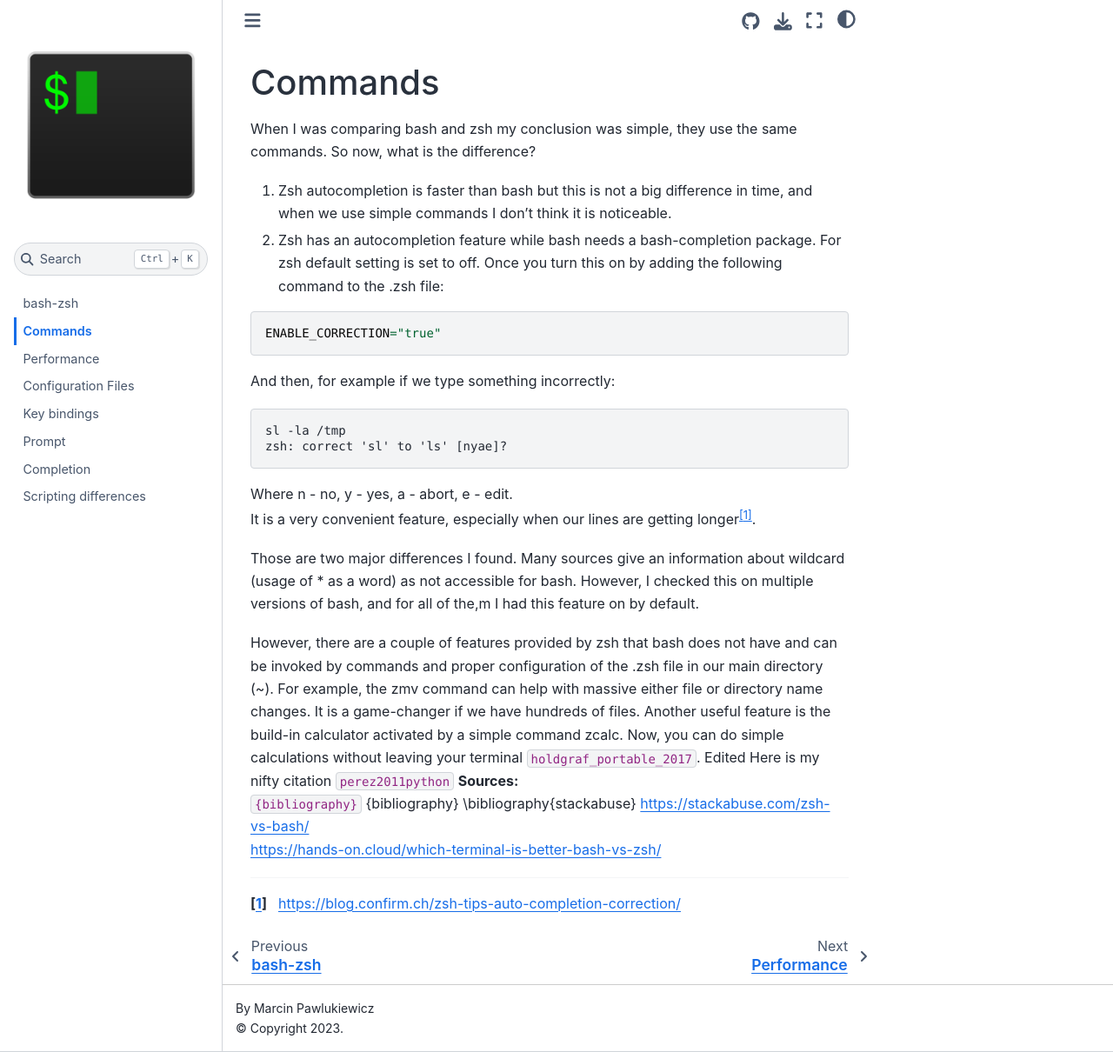
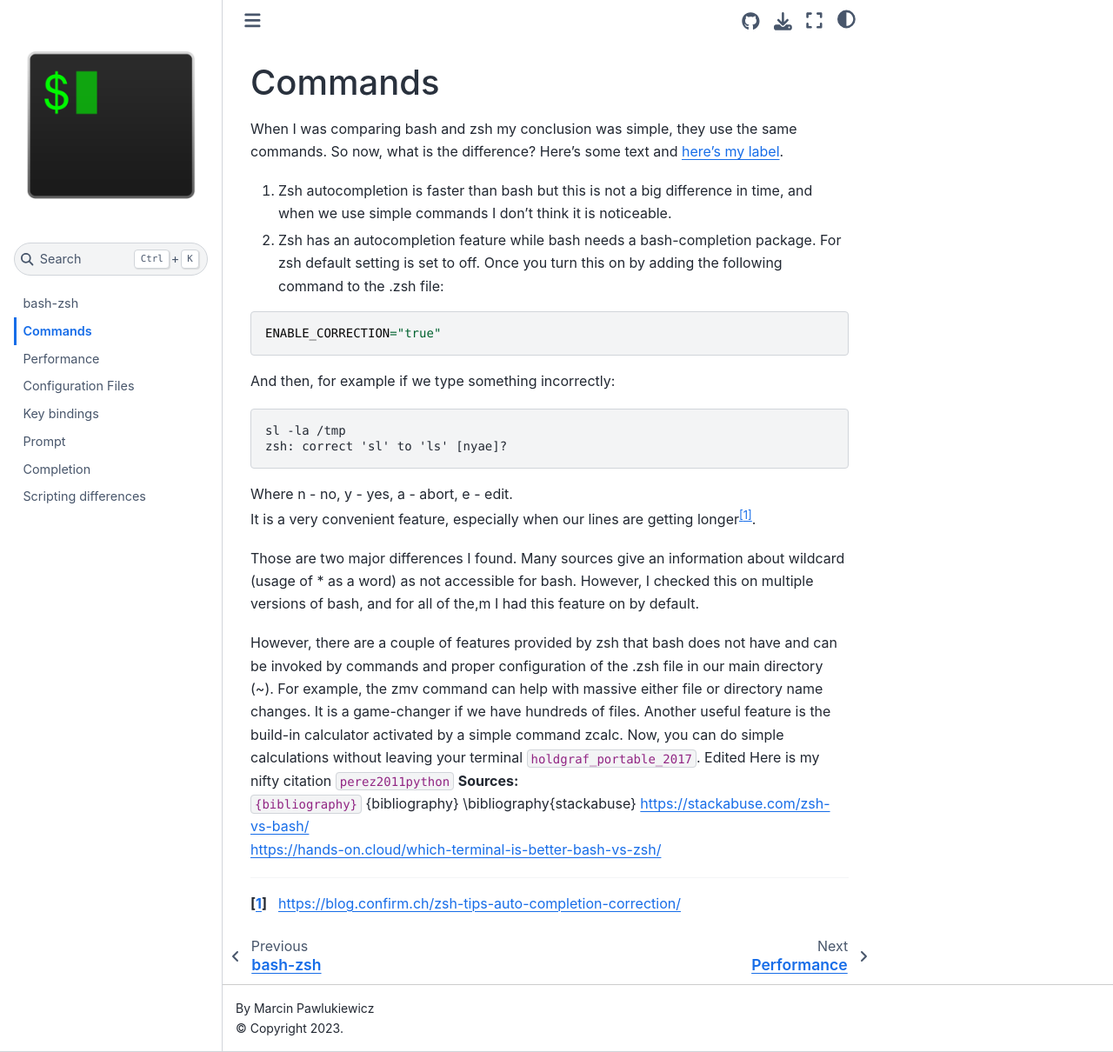
Before and after one commit to marcinpawlukiewicz/bash-zsh, a Jupyter Book: the page built from commands.md, in a window 1280 px wide and 1210 px high. Shown: the whole window at 87% size. Built offline with Jupyter Book 1.0.4 settings and Sphinx 7.4.7 and the Sphinx Book theme 1.1.4, drawn with Linux system fonts in a browser that asks for light colours; cross-references to code outside the pages are shown as plain code.

Commit message:
Update commands.md

````diff
--- a/commands.md
+++ b/commands.md
@@ -1,6 +1,7 @@
+(my-label)=
 # Commands
 When I was comparing bash and zsh my conclusion was simple, they use the same commands. So now, what is the difference?
-
+Here's some text and [here's my label](my-label).
 1. Zsh autocompletion is faster than bash but this is not a big difference in time, and when we use simple commands I don’t think it is noticeable.
 1. Zsh has an autocompletion feature while bash needs a bash-completion package. For zsh default setting is set to off. Once you turn this on by adding the following command to the .zsh file:
 ```
````
